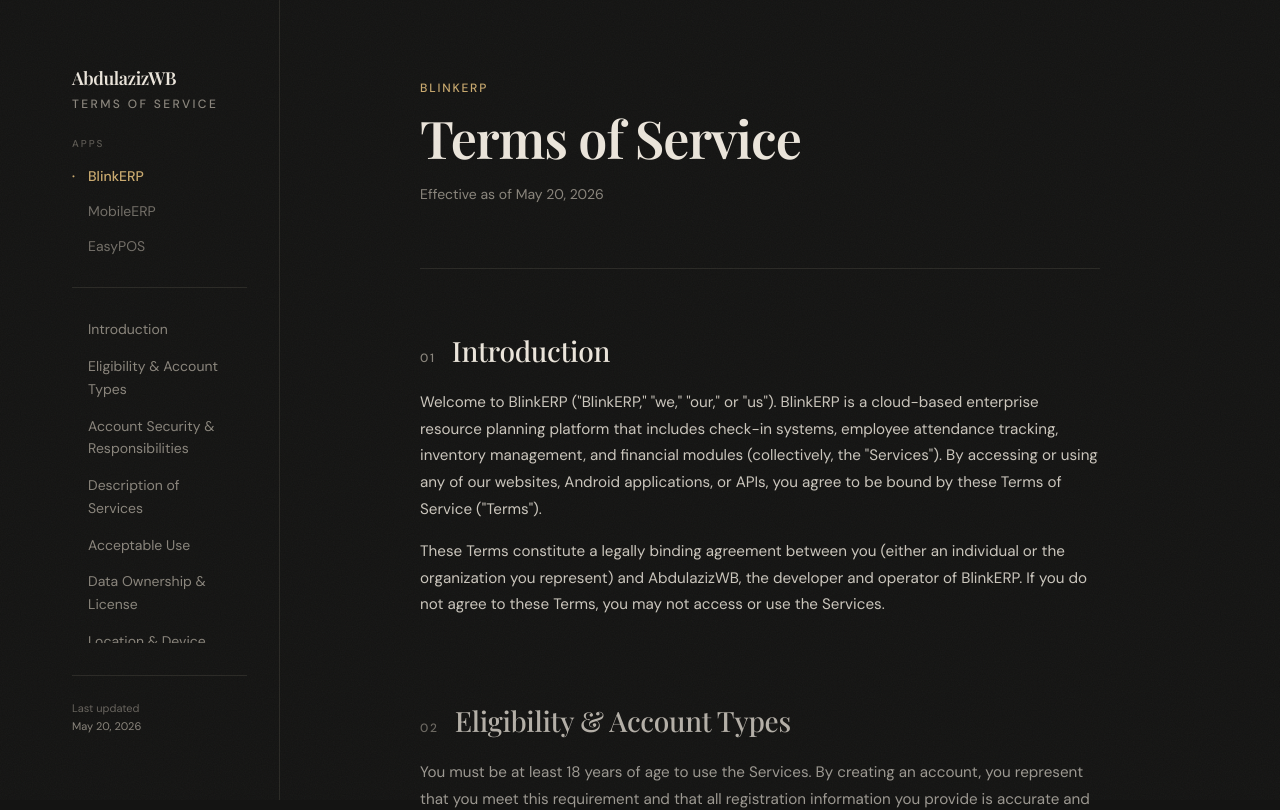
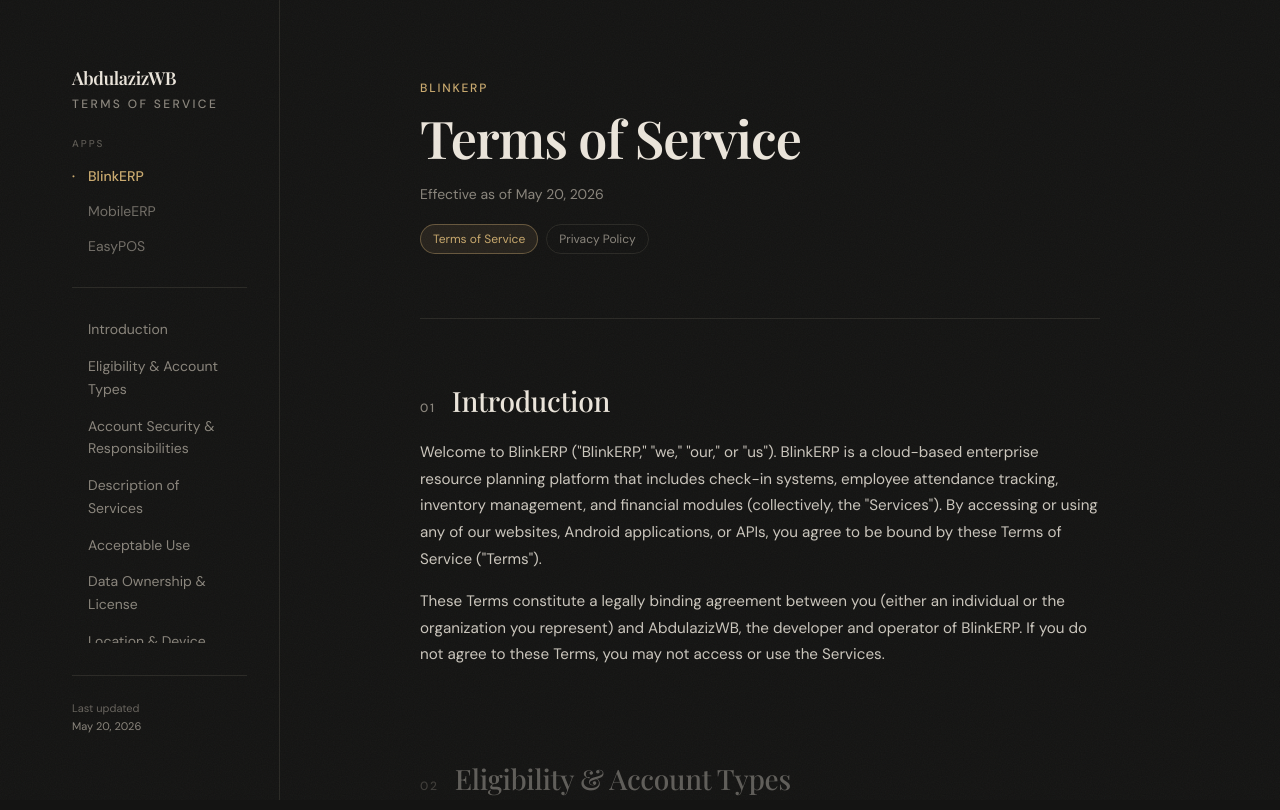
Before and after one commit to ClouDGmUz/tos-privacy, a Next.js app: page / in a window 1280 px wide. Shown: the top 810 px of the page. Built offline with nearby package versions, Linux system fonts and the light colour scheme.

Commit message:
feat: add TOS/Privacy switch buttons in page header

```diff
--- a/src/components/legal-layout.tsx
+++ b/src/components/legal-layout.tsx
@@ -293,6 +293,28 @@
                 })}
               </time>
             </p>
+            <div className="mt-5 flex gap-2">
+              <Link
+                href={`/?app=${app.slug}`}
+                className={`text-xs px-3 py-1.5 rounded-full border transition-all no-underline ${
+                  type === "tos"
+                    ? "border-accent/40 text-accent bg-accent/10"
+                    : "border-border text-muted hover:text-foreground hover:border-muted/40"
+                }`}
+              >
+                Terms of Service
+              </Link>
+              <Link
+                href={`/privacy?app=${app.slug}`}
+                className={`text-xs px-3 py-1.5 rounded-full border transition-all no-underline ${
+                  type === "privacy"
+                    ? "border-accent/40 text-accent bg-accent/10"
+                    : "border-border text-muted hover:text-foreground hover:border-muted/40"
+                }`}
+              >
+                Privacy Policy
+              </Link>
+            </div>
           </header>
 
           <hr className="mb-16 border-border" />
```
